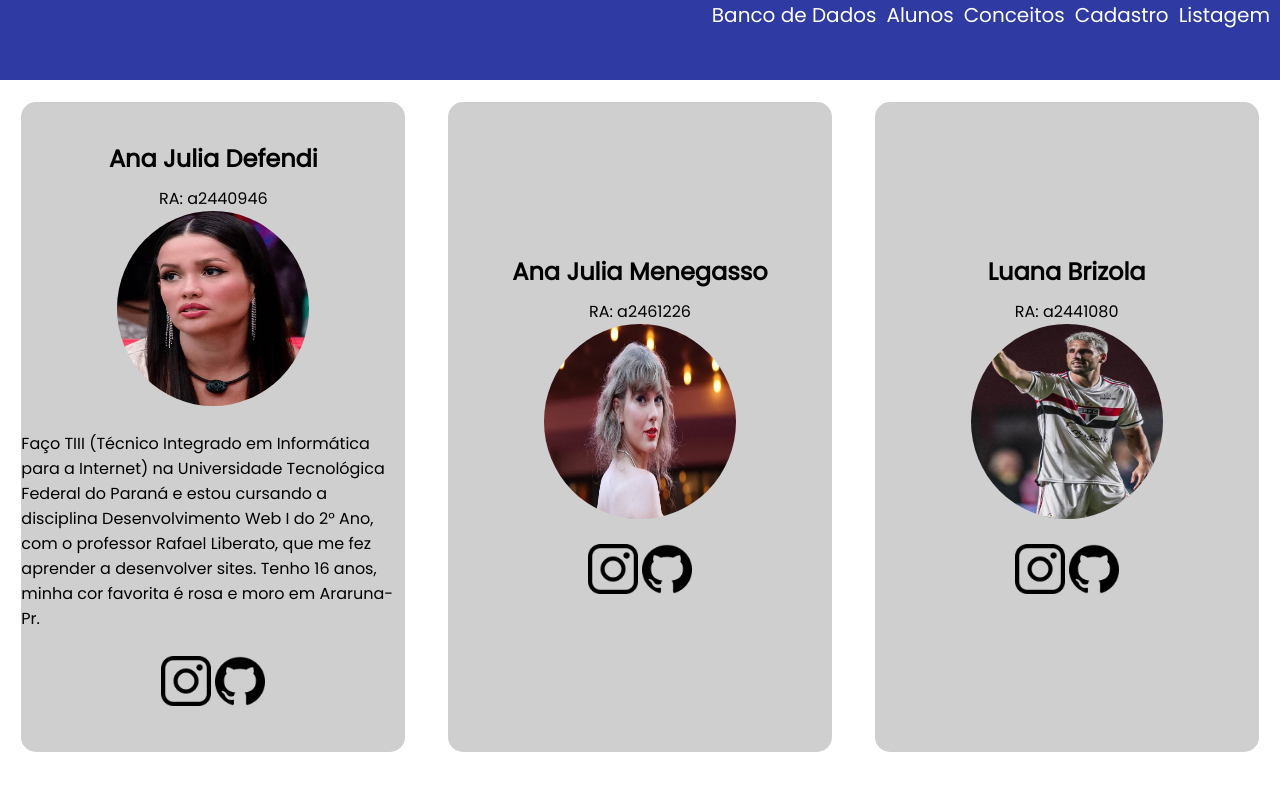
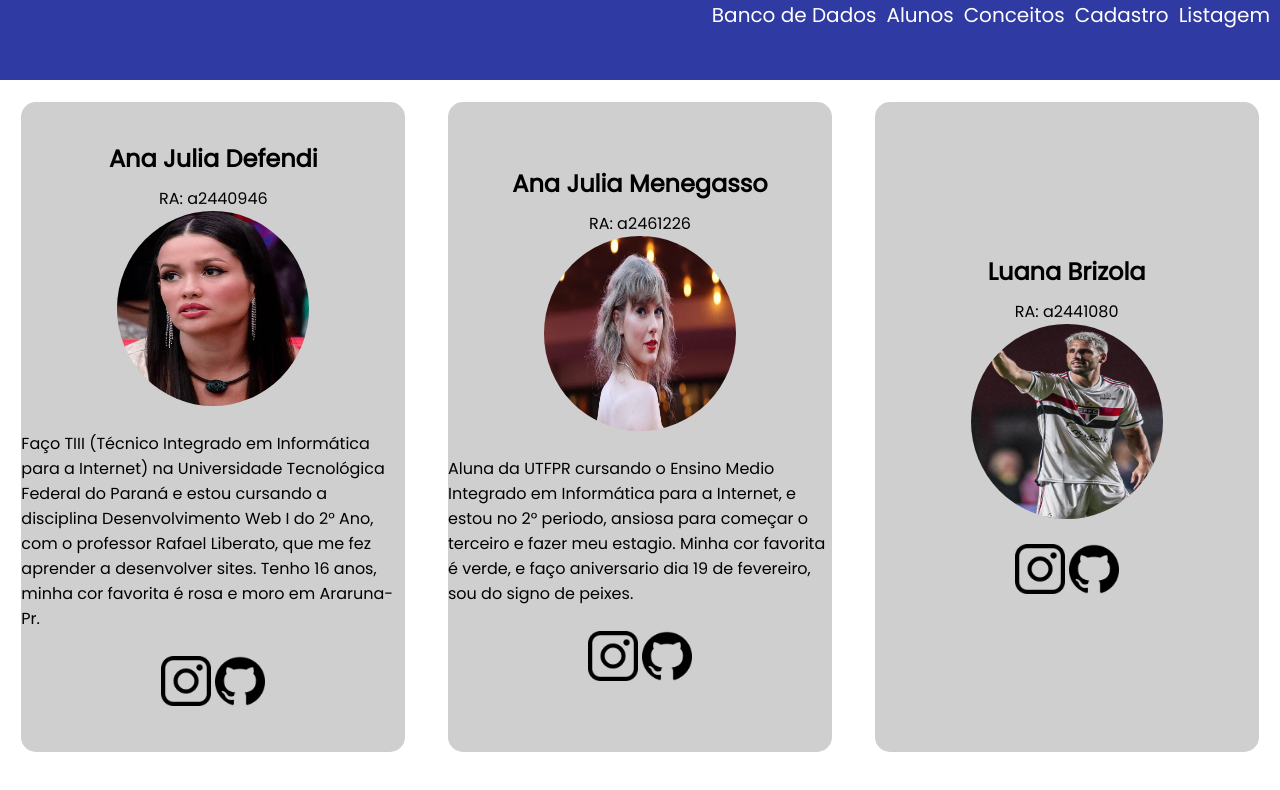
Before and after one commit to defendii/Avalia-o-4-BIm-DW, a plain HTML site: page Alunos/alunos.html in a window 1280 px wide. Drawn offline with Linux system fonts and the light colour scheme.

Commit message:
descrição pagina alunos

```diff
--- a/Alunos/alunos.css
+++ b/Alunos/alunos.css
@@ -73,6 +73,7 @@
     justify-content: center;
     flex-wrap: wrap;
     gap: 30px;
+
 }
 
 .Defendi-mobile{
--- a/Alunos/alunos.html
+++ b/Alunos/alunos.html
@@ -47,7 +47,7 @@
                         <a href="https://github.com/AnaJuliaMC"><img class="git-mobile" src="../Imagens/github.png" alt=""></a>
                     </div>
                 </div>
-                <p>Lorem ipsum dolor sit amet consectetur adipisicing elit. Repellendus, nemo tenetur nulla iure animi officia ipsum non, aliquam praesentium at cum sed expedita enim quisquam? Rem id blanditiis aperiam magni!</p>
+                <p>Aluna da UTFPR cursando o Ensino Medio Integrado em Informática para a Internet, e estou no 2° periodo, ansiosa para começar o terceiro e fazer meu estagio. Minha cor favorita é verde, e faço aniversario dia 19 de fevereiro, sou do signo de peixes.</p>
             </div><br><br>
 
 
@@ -94,8 +94,14 @@
             </div>
             <div class="Menegasso-desktop">
                 <h2>Ana Julia Menegasso</h2>
-                <p>RA: a2461226</p>
+                <ul>
+                    <li>RA: a2461226</li>
+                </ul>
                 <img class="foto-desktop" src="../Imagens/anajuli.png" alt=""> <br>
+                <div>
+                    <p>Aluna da UTFPR cursando o Ensino Medio Integrado em Informática para a Internet, e estou no 2° periodo, ansiosa para começar o terceiro e fazer meu estagio. Minha cor favorita é verde, e faço aniversario dia 19 de fevereiro, sou do signo de peixes.</p>
+                </div> <br>
+
                 <div>
                     <a href="https://www.instagram.com/anajuliamcruz/"><img class="insta-desktop" src="../Imagens/instagram.png" alt=""></a>
                     <a href="https://github.com/AnaJuliaMC"><img class="git-desktop" src="../Imagens/github.png" alt=""></a>
```
